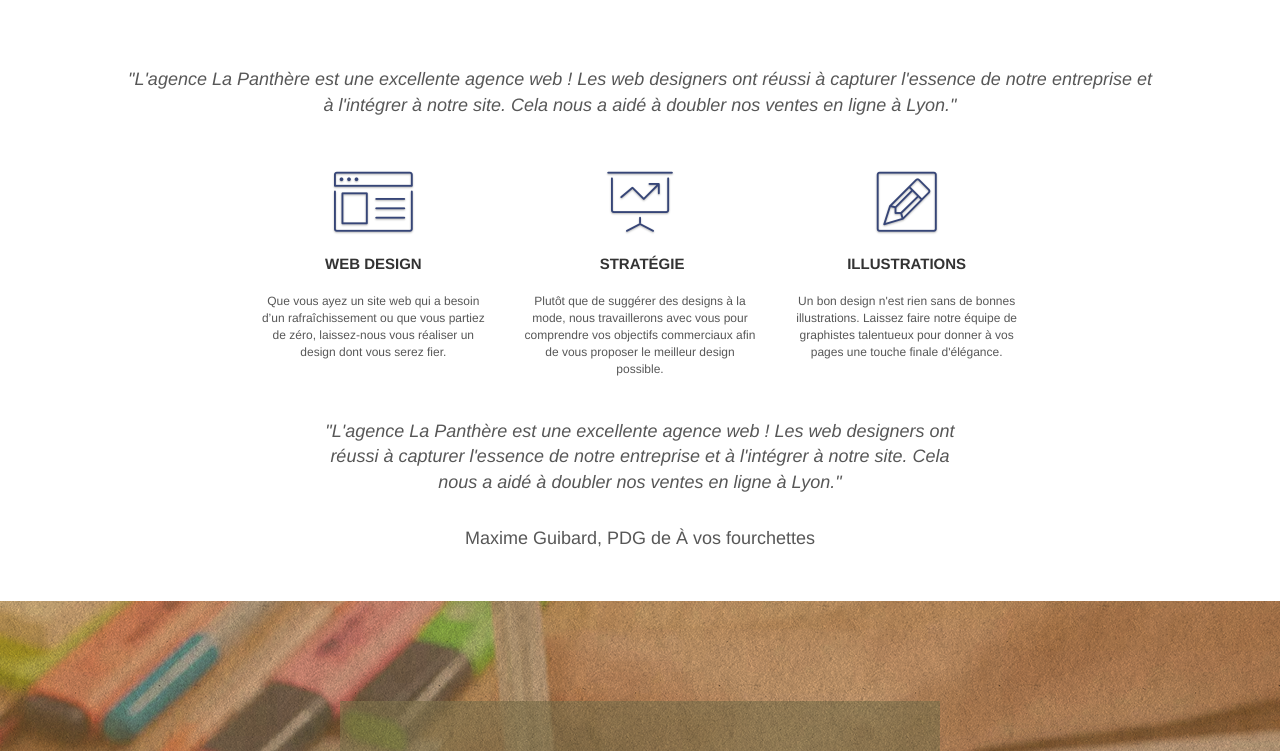
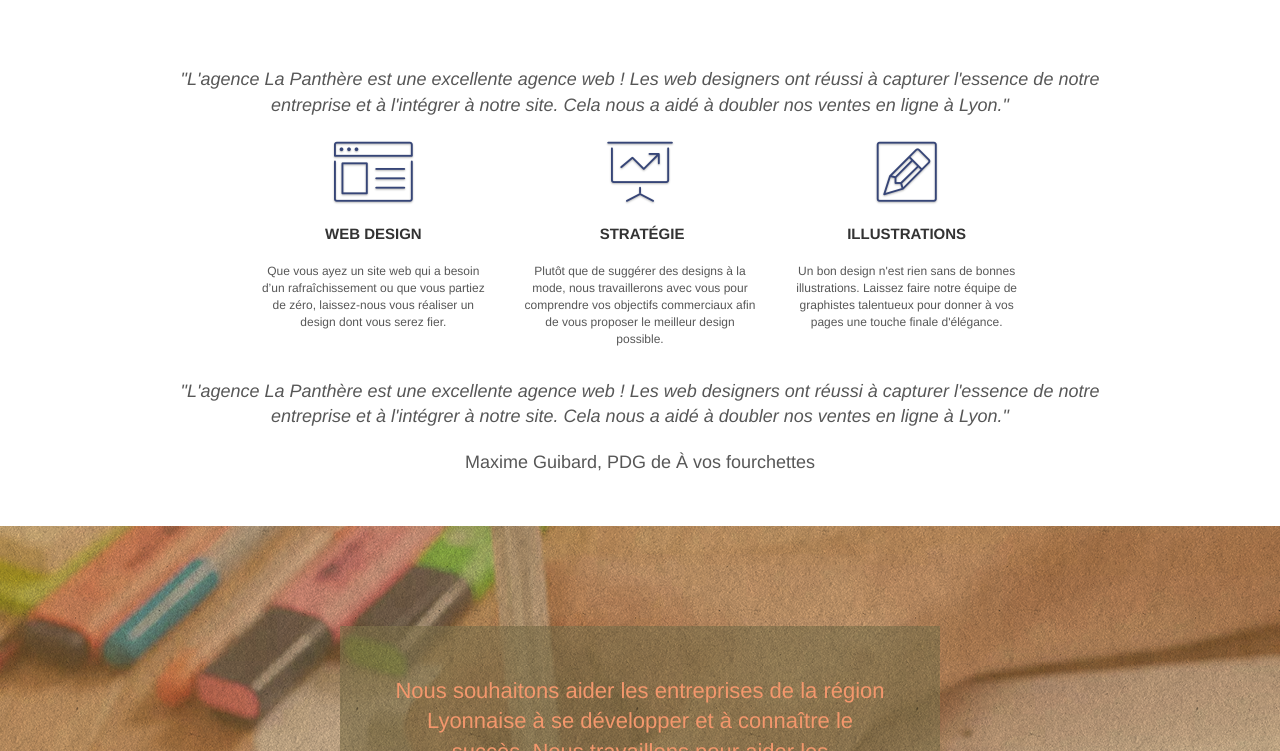
Before and after one commit to Raoulito/RaoulMichel_4_27022022, a plain HTML site: page site_new/index.html in a window 1280 px wide. Shown: the part 535-1286 px from the top of the page. Drawn offline with Linux system fonts and the light colour scheme.

Commit message:
Various fixes

```diff
--- a/site_new/index.html
+++ b/site_new/index.html
@@ -76,7 +76,7 @@
 <!-- bloc-2-services -->
 <div class="bloc bgc-white l-bloc" id="bloc-2-services">
 	<div class="container bloc-md">
-		<div class="row voffset-lg voffset text-center citation">
+		<div class="text-center citation">
 
 				"L'agence La Panthère est une excellente agence web ! Les web designers ont réussi à capturer l'essence de notre entreprise et à l'intégrer à notre site. Cela nous a aidé à doubler nos ventes en ligne à Lyon."
 
@@ -116,13 +116,15 @@
 				</p>
 			</div>
 		</div>
-		<div class="row voffset-lg voffset">
-			<div class="col-xs-8 col-md-8 col-md-offset-2 text-center citation">
+
+			<div class="text-center citation">
 				"L'agence La Panthère est une excellente agence web ! Les web designers ont réussi à capturer l'essence de notre entreprise et à l'intégrer à notre site. Cela nous a aidé à doubler nos ventes en ligne à Lyon."
 			</div>
-		</div>
+
 		<div class="signature">
+
 			Maxime Guibard, PDG de À vos fourchettes
+
 		</div>
 	</div>
 </div>
--- a/site_new/style.css
+++ b/site_new/style.css
@@ -858,6 +858,7 @@ h4 {
     color:#575757!important;
     margin-top: 20px;
     text-align: center;
+    overflow-wrap: break-word;
 }
 
 .signature {
@@ -865,6 +866,7 @@ h4 {
     text-align: center;
     font-weight: 100;
     color:#575757!important;
+    padding-top: 20px;
 }
 
 @media (max-width: 1024px) {
```
